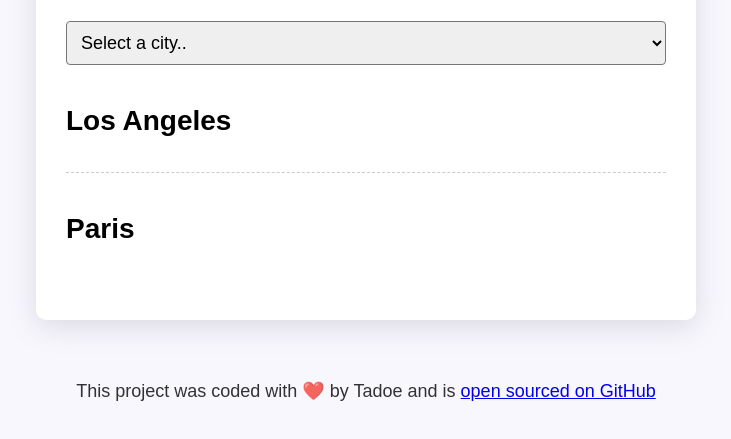
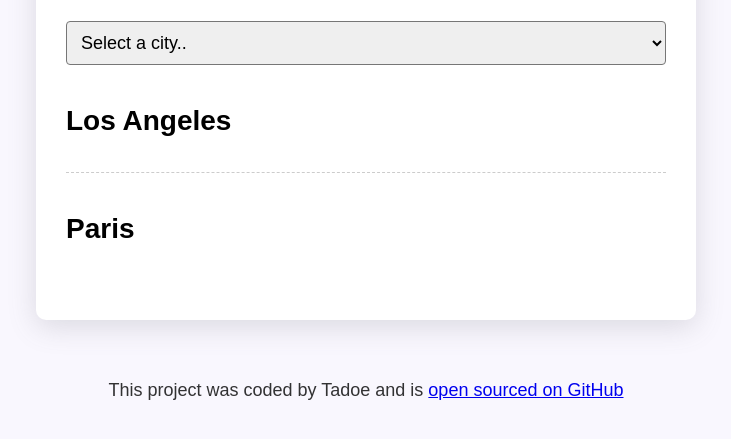
Before and after one commit to Tadoe-cloud/grannah, a website built with Parcel: page index.html in a window 1280 px wide. Shown: the part 159-598 px from the top of the page, without its empty margins (274-1005 px from the left). Built offline with nearby package versions, Linux system fonts and the light colour scheme.

Commit message:
Update index.html

```diff
--- a/index.html
+++ b/index.html
@@ -39,7 +39,7 @@
       </div>
     </div>
     <footer>
-       This project was coded with ❤️ by Tadoe and is
+       This project was coded by Tadoe and is
       <a href="https://github.com/Tadoe-cloud/grannah" target="_blank">
         open sourced on GitHub</a>
     </footer>
```
